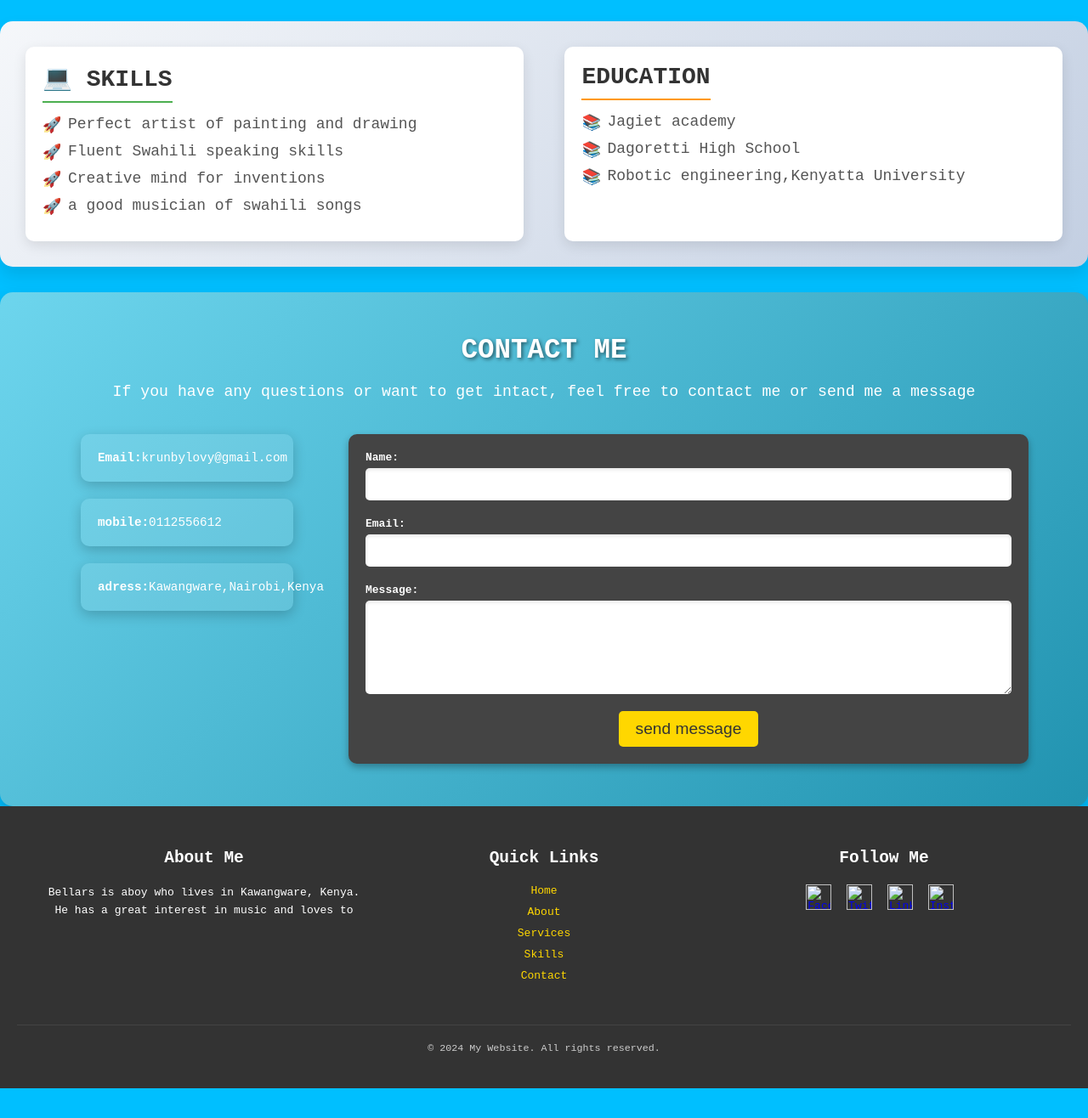
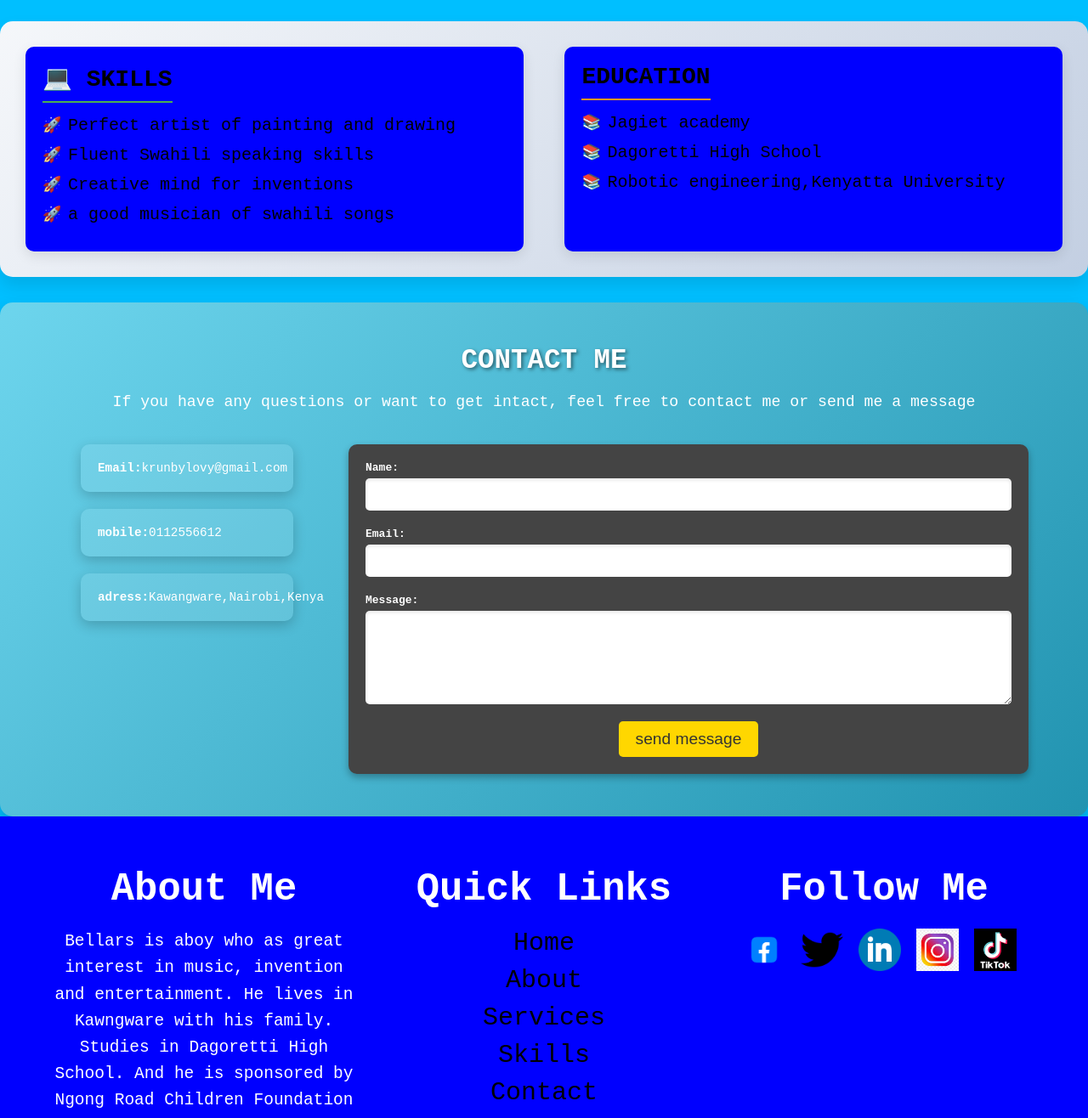
Before and after one commit to nrcfstudents/bellarsmuganzi, a plain HTML site: page index.html in a window 1280 px wide. Shown: the part 1400-2716 px from the top of the page at 85% size. Before the commit the page ends 2681 px from the top, so only its background shows below. Drawn offline with Linux system fonts and the light colour scheme; a script that the page names is missing.

Commit message:
index.html, styles.css, scripts.js by bellarsmuganzi

```diff
--- a/index.html
+++ b/index.html
@@ -131,7 +131,7 @@
         <div class="footer-container">
             <div class="footer-about">
                 <h3>About Me</h3>
-                <p>Bellars is aboy who lives in Kawangware, Kenya. He has a great interest in music and loves to</p>
+                <p>Bellars is aboy who as great interest in music, invention and entertainment. He lives in Kawngware with his family. Studies in Dagoretti High School. And he is sponsored by Ngong Road Children Foundation</p>
             </div>
             <div class="footer-links">
                 <h3>Quick Links</h3>
@@ -145,10 +145,11 @@
             </div>
             <div class="footer-social">
                 <h3>Follow Me</h3>
-                <a href="#"><img src="facebook-ico" alt="Facebook"></a>
-                <a href="#"><img src="twitter-icon.png" alt="Twitter"></a>
-                <a href="#"><img src="linkedin-icon.png" alt="LinkedIn"></a>
-                <a href="#"><img src="instagram-icon.png" alt="Instagram"></a>
+                <a href="#"><img src="images/facebook.icon.webp" alt="Facebook"></a>
+                <a href="#"><img src="images/twitter.icon.png" alt="Twitter"></a>
+                <a href="#"><img src="images/linkedin.icon.webp" alt="LinkedIn"></a>
+                <a href="#"><img src="images/instagram.icon.png" alt="Instagram"></a>
+                <a href="#"><img src="images/tiktok.icon.png" alt="Tiktok"></a>
             </div>
         </div>
         <div class="footer-bottom">
--- a/styles.css
+++ b/styles.css
@@ -202,7 +202,7 @@ body {
 .skills, .education {
     width: 48%; /* Each section takes up 48% of the width */
     padding: 20px;
-    background: #fff;
+    background:blue;
     border-radius: 10px;
     box-shadow: 0 5px 15px rgba(0, 0, 0, 0.1); /* Shadow for individual sections */
     transition: transform 0.3s; /* Smooth hover effect */
@@ -215,7 +215,7 @@ body {
 .skills h2, .education h2 {
     font-size: 28px;
     margin-bottom: 15px;
-    color: #333; /* Dark text color */
+    color: black; /* Dark text color */
     border-bottom: 2px solid #4CAF50; /* Green underline for Skills */
     padding-bottom: 10px;
     display: inline-block;
@@ -226,14 +226,14 @@ body {
 }
 
 .skills ul, .education ul {
-    list-style-type: none;
+    list-style-type:none;
     padding: 0;
 }
 
 .skills ul li, .education ul li {
-    font-size: 18px;
+    font-size: 20px;
     margin-bottom: 12px;
-    color: #555; /* Medium text color */
+    color: black; /* Medium text color */
     padding-left: 30px; /* Space for custom icons */
     position: relative;
 }
@@ -405,13 +405,13 @@ button[type="submit"] {
 }
 
 button[type="submit"]:hover {
-    background-color: #FFA500;
+    background-color:blue;
 }
 
 /* Footer Styling */
 .footer {
-    background-color: #333;
-    color: #fff;
+    background-color:blue;
+    color:white;
     padding: 40px 20px;
     text-align: center;
 }
@@ -428,24 +428,25 @@ button[type="submit"]:hover {
 .footer-links,
 .footer-social {
     flex: 1;
-    margin: 10px;
+    margin: 20px;
 }
 
 .footer-about h3,
 .footer-links h3,
 .footer-social h3 {
-    font-size: 1.5em;
+    font-size: 3.5em;
     margin-bottom: 20px;
 }
 
 .footer-about p {
-    font-size: 1em;
+    font-size: 1.5em;
     line-height: 1.6;
 }
 
 .footer-links ul {
     list-style-type: none;
     padding: 0;
+    font-size: 30;
 }
 
 .footer-links li {
@@ -453,13 +454,13 @@ button[type="submit"]:hover {
 }
 
 .footer-links a {
-    color: #FFD700;
+    color:black;
     text-decoration: none;
     transition: color 0.3s ease;
 }
 
 .footer-links a:hover {
-    color: #FFA500;
+    color:red;
 }
 
 .footer-social a {
@@ -467,8 +468,8 @@ button[type="submit"]:hover {
 }
 
 .footer-social img {
-    width: 30px;
-    height: 30px;
+    width: 50px;
+    height: 50px;
     transition: transform 0.3s ease;
 }
 
@@ -480,8 +481,8 @@ button[type="submit"]:hover {
     margin-top: 30px;
     border-top: 1px solid #444;
     padding-top: 20px;
-    font-size: 0.9em;
-    color: #ccc;
+    font-size: 2.0em;
+    color: red;
 }
 
 /* Responsive Navbar */
```
Also changed, not shown: Images/facebook.icon.webp (added), Images/instagram.icon.png (added), Images/linkedin.icon.webp (added), Images/tiktok.icon.png (added), Images/twitter.icon.png (added).
